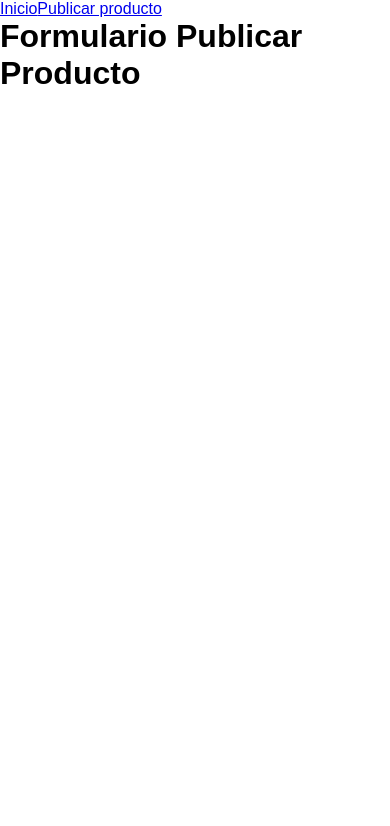
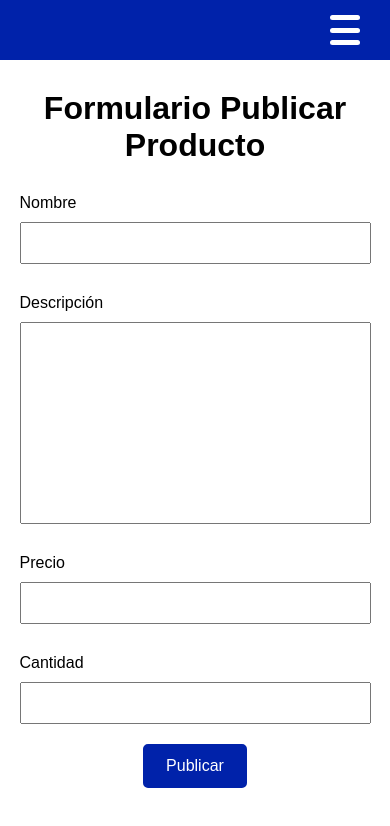
Before and after one commit to Tadeo-2404/FullStack-App-Vivero, a React (Vite) app in the folder frontend/: page /admin/publicar in a window 390 px wide. Shown: the top 826 px of the page. Built offline with nearby package versions, Linux system fonts and the light colour scheme; the HTML template or start-up script is replaced by a standard one.

Commit message:
Agregando formularios y estilos

```diff
--- a/frontend/src/App.css
+++ b/frontend/src/App.css
@@ -1,13 +1,143 @@
+:root{
+  --color-primario: #02a;
+}
 *{
   margin: 0;
   padding: 0;
+  box-sizing: border-box;
 }
 body{
   min-height: 100svh;
   font-family: sans-serif;
+  padding-top: 60px; /* Para el espacio del navbar */
 }
 .contenedor{
   width: 90%;
   max-width: 1000px;
   margin: 30px auto;
 }
+.titulo{
+  text-align: center;
+  margin: 20px 0;
+}
+.boton{
+  padding: 10px 20px;
+  background: var(--color-primario);
+  color: #fff;
+  border: 3px solid var(--color-primario);
+  border-radius: 5px;
+  text-decoration: none;
+  transition: .2s;
+}
+.boton:hover{
+  background: #fff;
+  color: #000;
+}
+.boton--rojo{
+  background: #f00;
+  border: 3px solid #f00;
+}
+
+/*! NAVBAR */
+.navbar{
+  position: fixed;
+  width: 100%;
+  height: 60px;
+  top: 0;
+  left: 0;
+  display: flex;
+  align-items: center;
+  padding: 0 30px;
+  background: var(--color-primario);
+  z-index: 100;
+}
+.navbar__hamburguesa{ display: none; }
+.navbar__contenedor{
+  width: 100%;
+  display: flex;
+  justify-content: space-between;
+  gap: 20px;
+}
+:is(.navbar__paginas, .navbar__sesion){
+  display: flex;
+  flex-wrap: wrap;
+  gap: 20px;
+}
+.navbar__link{
+  color: #fff;
+  text-decoration: none;
+}
+
+/*! FORMULARIOS */
+.form{
+  display: flex;
+  flex-direction: column;
+  align-items: center;
+  gap: 10px;
+}
+.form__apartado {
+  width: 100%;
+  margin: 10px auto;
+  display: flex;
+  flex-direction: column;
+  flex-wrap: wrap;
+  gap: 10px;
+}
+.form__input{
+  width: 100%;
+  padding: 10px 20px;
+  flex-grow: 1;
+  font-size: 1em;
+  font-family: sans-serif;
+  outline: none;
+  resize: none;
+}
+.form__input--boton{
+  width: max-content;
+}
+
+/*! MEDIA QUERIES */
+@media screen and (max-width: 768px){
+  /*! NAVBAR */
+  .navbar{ justify-content: flex-end; }
+  .navbar__hamburguesa{
+    width: 30px;
+    height: 30px;
+    display: flex;
+    flex-direction: column;
+    justify-content: space-between;
+    align-items: center;
+    cursor: pointer;
+  }
+  .navbar__hamburguesa .linea{
+    width: 100%;
+    height: 5px;
+    background: #fff;
+    border-radius: 5px;
+  }
+  .navbar__contenedor{
+    position: fixed;
+    top: 60px;
+    left: 0;
+    width: 100%;
+    height: calc(100vh - 60px);
+    flex-direction: column;
+    justify-content: center;
+    align-items: center;
+    background-color: var(--color-primario);
+    text-align: center;
+    clip-path: circle(0% at center);
+    font-size: 1.2em;
+    transition: clip-path .3s, gap .3s .3s, opacity .3s .3s;
+  }
+  .navbar__contenedor.activo{
+    gap: 50px;
+    clip-path: circle(200% at center);
+  }
+  .navbar__contenedor div{
+    flex-direction: column;
+    opacity: 0;
+    transition: opacity .3s .2s;
+  }
+  .navbar__contenedor.activo div{ opacity: 1; }
+}
--- a/frontend/src/components/Navbar.jsx
+++ b/frontend/src/components/Navbar.jsx
@@ -1,10 +1,39 @@
+import { useRef } from 'react';
 import { NavLink } from 'react-router-dom';
 
 function Navbar(){
+    const menu = useRef();
+
+    const handleMenu = () => {
+        menu.current.classList.toggle("activo");
+    }
+
+    const closeMenu = () => {
+        menu.current.classList.remove("activo");
+    }
+
     return(
         <nav className="navbar">
-            <NavLink to="/">Inicio</NavLink>
-            <NavLink to="/admin/publicar">Publicar producto</NavLink>
+
+            <div className="navbar__contenedor" ref={menu}>
+                <div className="navbar__paginas">
+                    {/* Hacer un componente especial al que le pasemos la ruta y el texto como children
+                    y automáticamente le ponga la clase navbar__link y los onClick*/}
+                    <NavLink className="navbar__link" to="/" onClick={closeMenu}>Inicio</NavLink>
+                    <NavLink className="navbar__link" to="/admin/publicar" onClick={closeMenu}>Publicar producto</NavLink>
+                </div>
+                <div className="navbar__sesion">
+                    <NavLink className="navbar__link" to="/registro" onClick={closeMenu}>Registrarse</NavLink>
+                    <NavLink className="navbar__link" to="/inicio-sesion" onClick={closeMenu}>Iniciar sesión</NavLink>
+                </div>
+            </div>
+
+            <div className="navbar__hamburguesa" onClick={handleMenu}>
+                <div className="linea"></div>
+                <div className="linea"></div>
+                <div className="linea"></div>
+            </div>
+
         </nav>
     )
 }
--- a/frontend/src/pages/FormEditarProducto.jsx
+++ /dev/null
@@ -1,10 +0,0 @@
-import { useParams } from "react-router-dom";
-
-function FormEditarProducto(){
-    const { id } = useParams();
-    return(
-        <h1>Formulario editar producto: {id}</h1>
-    )
-}
-
-export default FormEditarProducto;
--- a/frontend/src/pages/FormPublicarProducto.jsx
+++ /dev/null
@@ -1,7 +0,0 @@
-function FormPublicarProducto(){
-    return(
-        <h1>Formulario Publicar Producto</h1>
-    )
-}
-
-export default FormPublicarProducto;
--- /dev/null
+++ b/frontend/src/pages/admin/FormEditarProducto.jsx
@@ -0,0 +1,73 @@
+import { useParams } from "react-router-dom";
+
+function FormEditarProducto(){
+    const { id } = useParams();
+
+    return(
+        // En inputs, cargar toda la información (fetch del producto)
+        // Al darle a enviar, hacer una petición para actualizar los datos
+        <div className="contenedor">
+            <h1 class="titulo">Formulario editar producto: #{id}</h1>
+            <form action="" className="form">
+
+                <div className="form__apartado">
+                    <label htmlFor="nombre">Nombre</label>
+                    <input
+                        name="nombre"
+                        id="nombre"
+                        className="form__input"
+                        type="text"
+                        // onInput={handleInput}
+                        // value={datos.nombre}
+                        required
+                    />
+                </div>
+
+                <div className="form__apartado">
+                    <label htmlFor="descripcion">Descripción</label>
+                    <textarea
+                        name="descripcion"
+                        id="descripcion"
+                        className="form__input"
+                        cols="30"
+                        rows="10"
+                        // onInput={handleInput}
+                        // value={datos.descripcion}
+                        required>
+                    </textarea>
+                </div>
+
+                <div className="form__apartado">
+                    <label htmlFor="precio">Precio</label>
+                    <input
+                        name="precio"
+                        id="precio"
+                        className="form__input"
+                        type="number"
+                        // onInput={handleInput}
+                        // value={datos.precio}
+                        required
+                    />
+                </div>
+
+                <div className="form__apartado">
+                    <label htmlFor="cantidad">Cantidad</label>
+                    <input
+                        name="cantidad"
+                        id="cantidad"
+                        className="form__input"
+                        type="number"
+                        // onInput={handleInput}
+                        // value={datos.cantidad}
+                        required
+                    />
+                </div>
+
+                <input type="submit" className="form__input form__input--boton boton" value="Editar" />
+
+            </form>
+        </div>
+    )
+}
+
+export default FormEditarProducto;
--- /dev/null
+++ b/frontend/src/pages/admin/FormPublicarProducto.jsx
@@ -0,0 +1,67 @@
+function FormPublicarProducto(){
+    return(
+        <div className="contenedor">
+            <h1 class="titulo">Formulario Publicar Producto</h1>
+            <form action="" className="form">
+
+                <div className="form__apartado">
+                    <label htmlFor="nombre">Nombre</label>
+                    <input
+                        name="nombre"
+                        id="nombre"
+                        className="form__input"
+                        type="text"
+                        // onInput={handleInput}
+                        // value={datos.nombre}
+                        required
+                    />
+                </div>
+
+                <div className="form__apartado">
+                    <label htmlFor="descripcion">Descripción</label>
+                    <textarea
+                        name="descripcion"
+                        id="descripcion"
+                        className="form__input"
+                        cols="30"
+                        rows="10"
+                        // onInput={handleInput}
+                        // value={datos.descripcion}
+                        required>
+                    </textarea>
+                </div>
+
+                <div className="form__apartado">
+                    <label htmlFor="precio">Precio</label>
+                    <input
+                        name="precio"
+                        id="precio"
+                        className="form__input"
+                        type="number"
+                        // onInput={handleInput}
+                        // value={datos.precio}
+                        required
+                    />
+                </div>
+
+                <div className="form__apartado">
+                    <label htmlFor="cantidad">Cantidad</label>
+                    <input
+                        name="cantidad"
+                        id="cantidad"
+                        className="form__input"
+                        type="number"
+                        // onInput={handleInput}
+                        // value={datos.cantidad}
+                        required
+                    />
+                </div>
+
+                <input type="submit" className="form__input form__input--boton boton" value="Publicar" />
+
+            </form>
+        </div>
+    )
+}
+
+export default FormPublicarProducto;
```
Also changed, not shown: frontend/src/App.jsx (+10 -2 lines).
